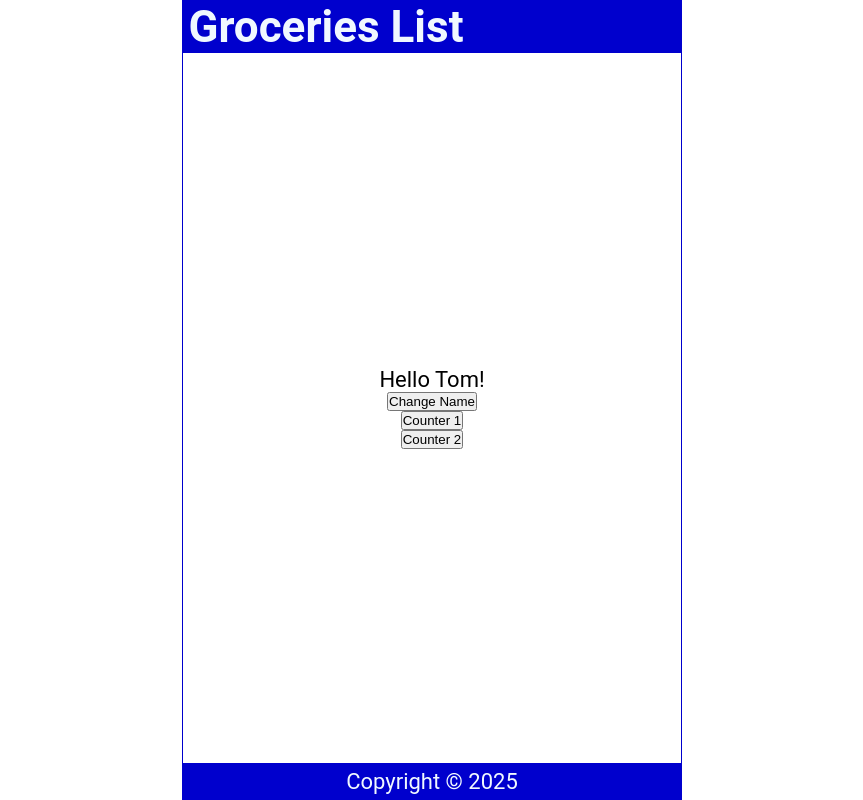
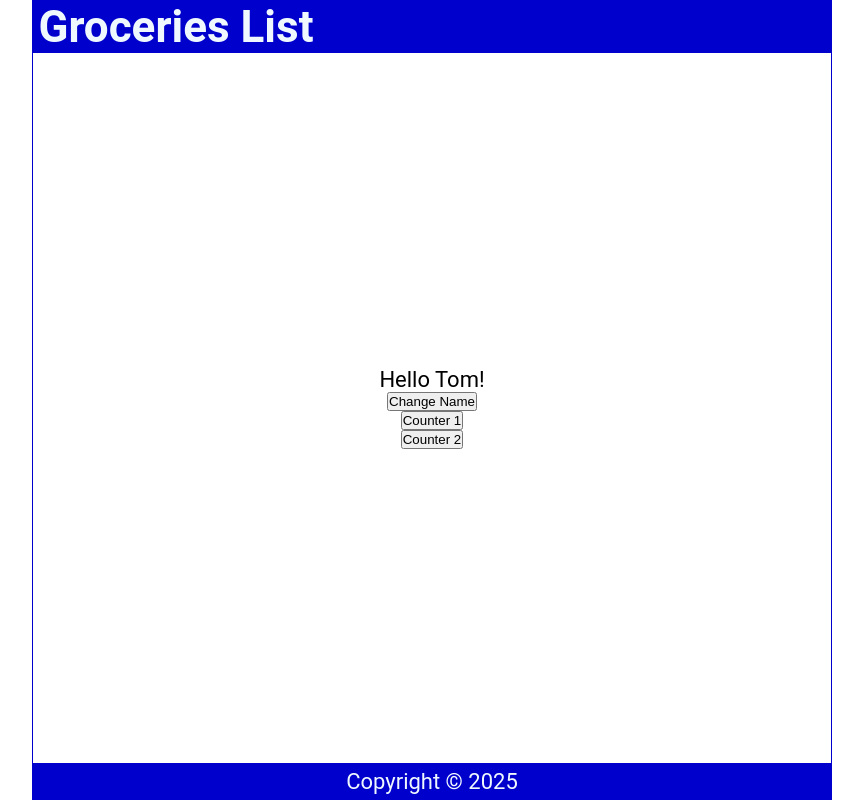
Before and after one commit to EccentricTom/full_react_tutorial, a React (Create React App) app: page / in a window 1280 px wide. Shown: the whole page, without its empty margins (208-1071 px from the left). Built offline with nearby package versions, Linux system fonts and the light colour scheme; the HTML template or start-up script is replaced by a standard one.

Commit message:
widen max width

```diff
--- a/src/index.css
+++ b/src/index.css
@@ -24,7 +24,7 @@ body {
   align-items: center;
   height: 100vh;
   width: 100%;
-  max-width: 500px;
+  max-width: 800px;
   border: 1px solid mediumblue;
   margin: auto;
 }
```
